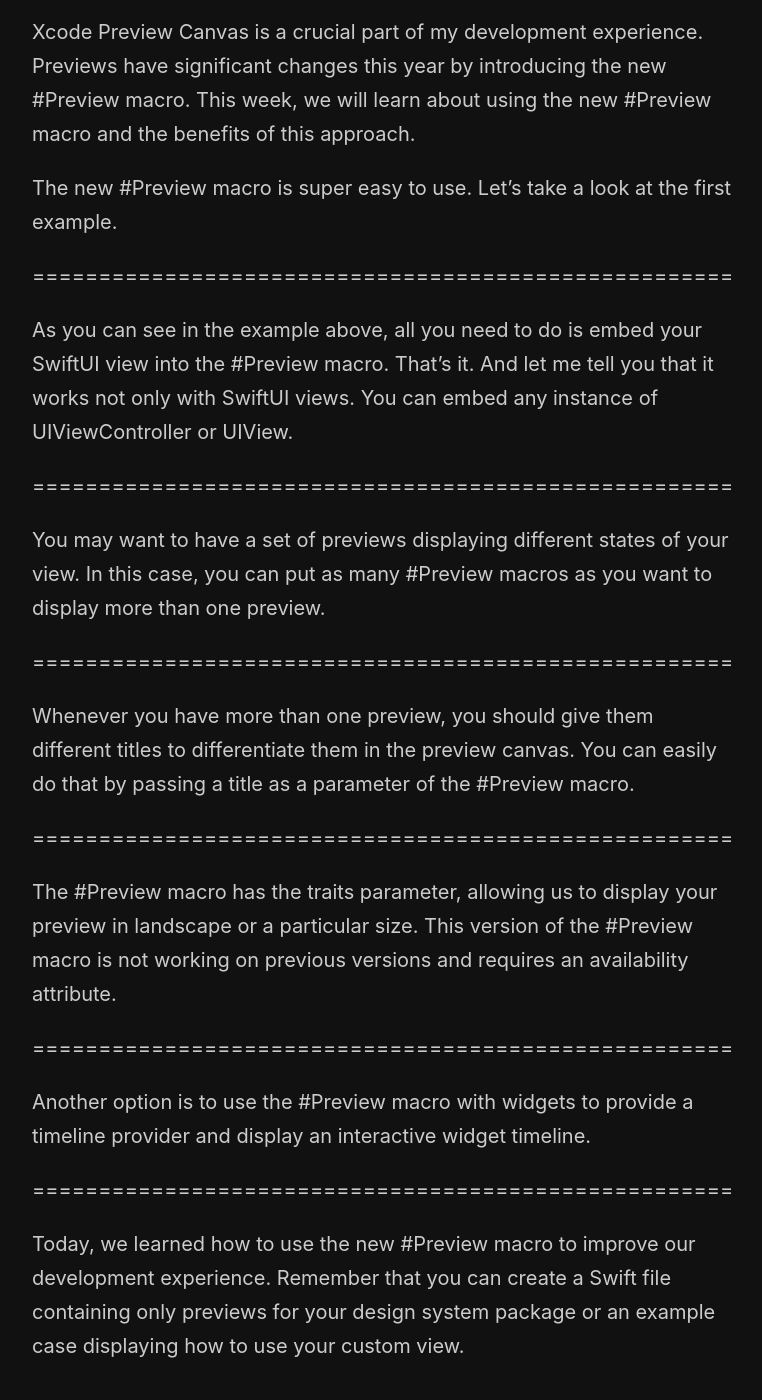
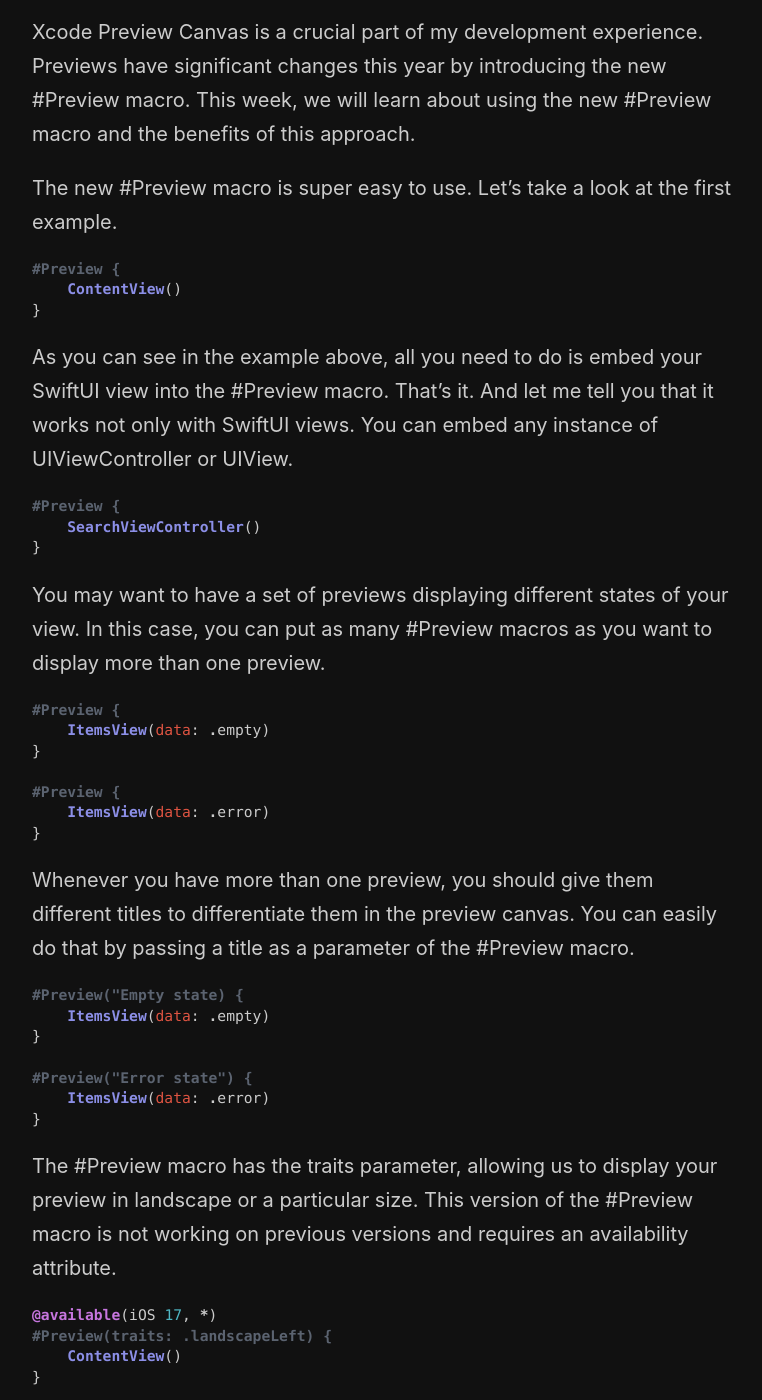
Before and after one commit to mecid/mecid.github.io, a Jekyll site: the page built from _posts/2023-10-17-mastering-preview-macro-in-swift.md, in a window 1280 px wide and 1400 px high, scrolled down 261 px. Shown: the whole window, without its empty margins (258-1020 px from the left). Built offline with Jekyll 4.4.1, drawn with Linux system fonts in a browser that asks for light colours; some of the changed text lies outside the part shown.

Commit message:
preview macro examples added

````diff
--- a/_posts/2023-10-17-mastering-preview-macro-in-swift.md
+++ b/_posts/2023-10-17-mastering-preview-macro-in-swift.md
@@ -7,26 +7,61 @@
 
 The new #Preview macro is super easy to use. Let's take a look at the first example.
 
-=====================================================
+```swift
+#Preview {
+    ContentView()
+}
+```
 
 As you can see in the example above, all you need to do is embed your SwiftUI view into the #Preview macro. That's it. And let me tell you that it works not only with SwiftUI views. You can embed any instance of UIViewController or UIView.
 
-=====================================================
+```swift
+#Preview {
+    SearchViewController()
+}
+```
 
 You may want to have a set of previews displaying different states of your view. In this case, you can put as many #Preview macros as you want to display more than one preview.
 
-=====================================================
+```swift
+#Preview {
+    ItemsView(data: .empty)
+}
+
+#Preview {
+    ItemsView(data: .error)
+}
+```
 
 Whenever you have more than one preview, you should give them different titles to differentiate them in the preview canvas. You can easily do that by passing a title as a parameter of the #Preview macro.
 
-=====================================================
+```swift
+#Preview("Empty state) {
+    ItemsView(data: .empty)
+}
+
+#Preview("Error state") {
+    ItemsView(data: .error)
+}
+```
 
 The #Preview macro has the traits parameter, allowing us to display your preview in landscape or a particular size. This version of the #Preview macro is not working on previous versions and requires an availability attribute.
 
-=====================================================
+```swift
+@available(iOS 17, *)
+#Preview(traits: .landscapeLeft) {
+    ContentView()
+}
+```
 
 Another option is to use the #Preview macro with widgets to provide a timeline provider and display an interactive widget timeline.
 
-=====================================================
+```swift
+#Preview(as: .accessoryRectangular) {
+    SugarBotWidget()
+} timeline: {
+    RawValuesProvider()
+}
+```
 
 Today, we learned how to use the new #Preview macro to improve our development experience. Remember that you can create a Swift file containing only previews for your design system package or an example case displaying how to use your custom view.
````
